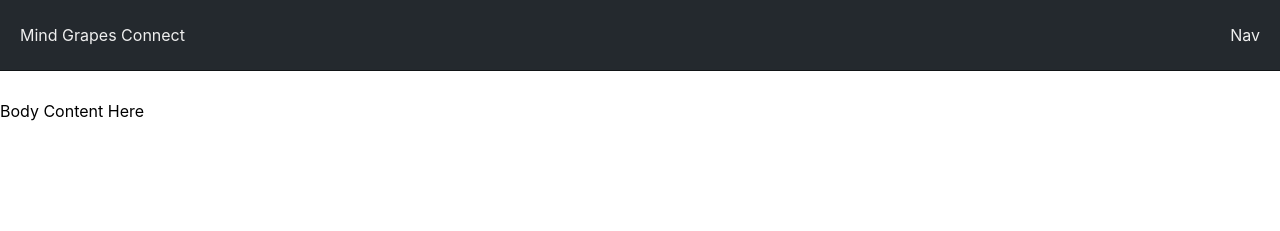
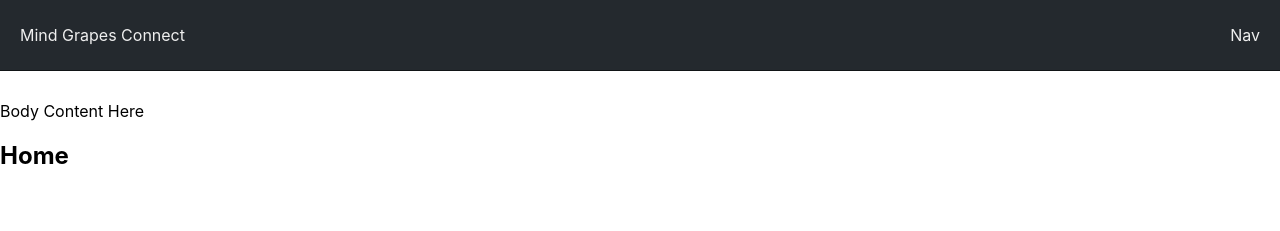
Before and after one commit to myronschippers/mind-grapes-connect, a React (Create React App) app: page / in a window 1280 px wide. Shown: the top 231 px of the page. Built offline with nearby package versions, Linux system fonts and the light colour scheme.

Commit message:
making it so that all pages render based on what is in nav.config.js

```diff
--- a/package.json
+++ b/package.json
@@ -29,6 +29,7 @@
     "pg": "^8.4.0",
     "react": "^16.13.1",
     "react-dom": "^16.13.1",
+    "react-router-dom": "^5.2.0",
     "react-scripts": "3.4.3",
     "typescript": "^4.0.3"
   },
--- a/src/components/App/App.js
+++ b/src/components/App/App.js
@@ -1,15 +1,26 @@
 import React from 'react';
+import { HashRouter as Router, Route } from 'react-router-dom';
 
 // CUSTOM COMPONENTS
 import GlobalLayout from '../GlobalLayout/GlobalLayout';
 import Footer from '../Footer/Footer';
 import Header from '../Header/Header';
 
+// MODULES
+import navConfig from '../MainNav/nav.config';
+
 function App() {
   return (
-    <GlobalLayout header={Header} footer={Footer}>
-      Body Content Here
-    </GlobalLayout>
+    <Router>
+      <GlobalLayout header={Header} footer={Footer}>
+        Body Content Here
+        {navConfig.map((pgConfig) => {
+          return (
+            <Route exact path={pgConfig.path} component={pgConfig.component} />
+          );
+        })}
+      </GlobalLayout>
+    </Router>
   );
 }
 
```
Also changed, not shown: 1 other file (tests, documents, lock files or other folders).
